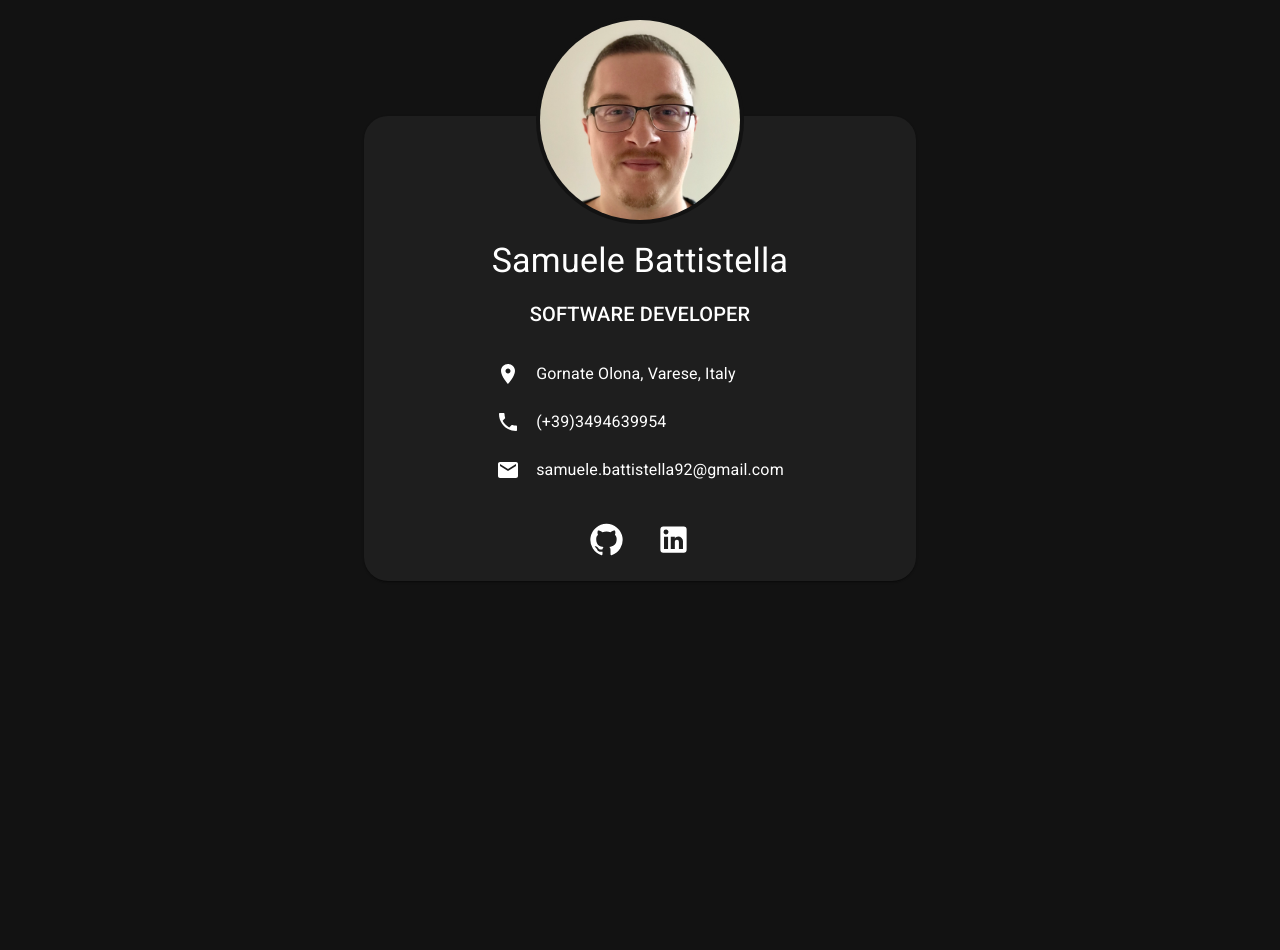
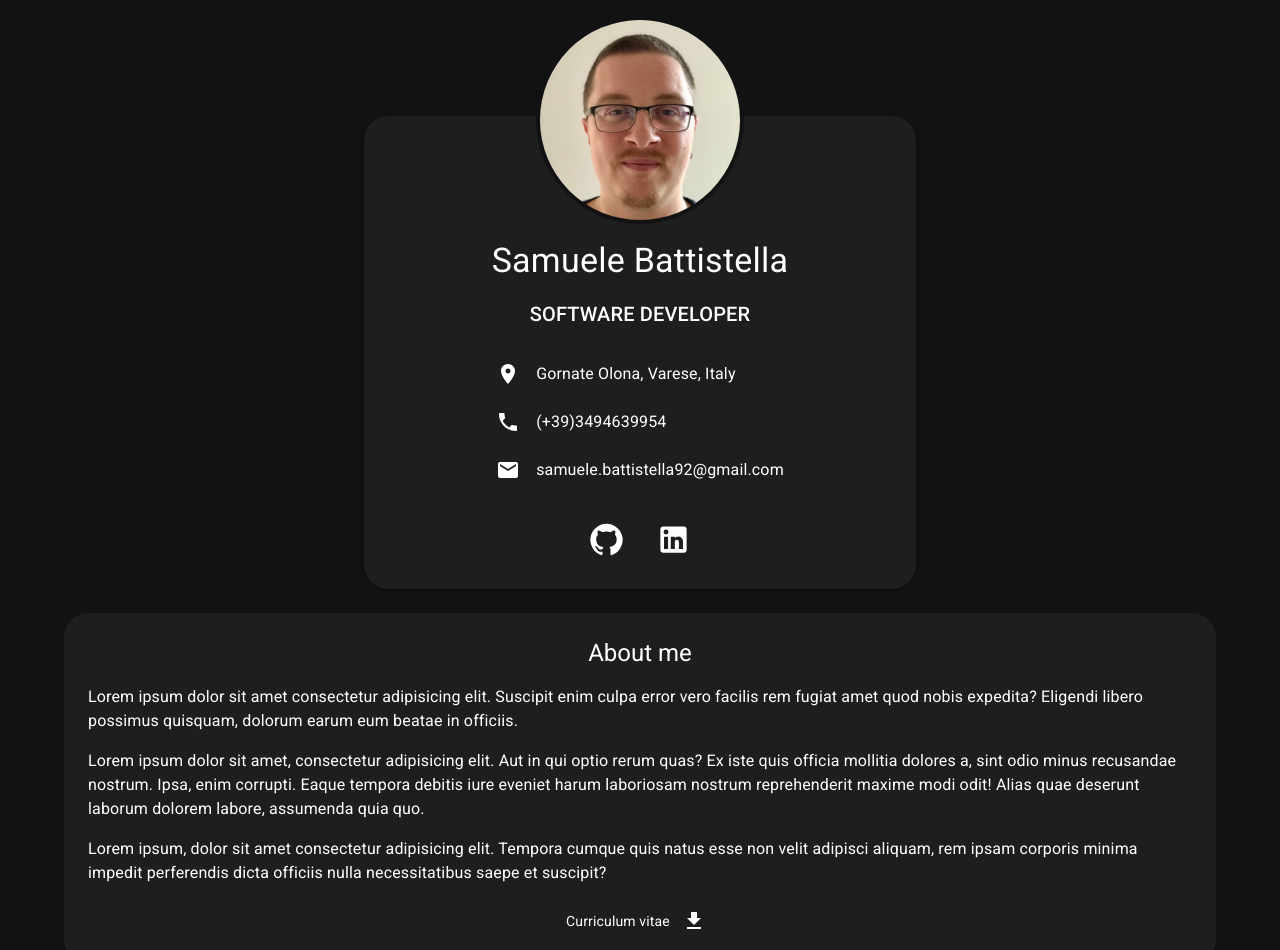
Before and after one commit to battistar/battistar.github.io, a React (Create React App) app: page / in a window 1280 px wide. Shown: the top 950 px of the page. Before the commit the page ends 800 px from the top, so only its background shows below. Built offline with nearby package versions, Linux system fonts and the light colour scheme.

Commit message:
Add about me section

```diff
--- a/src/App.tsx
+++ b/src/App.tsx
@@ -1,12 +1,14 @@
-import { Avatar, Box, Container, IconButton, Paper, Stack, Typography } from '@mui/material';
+import { Avatar, Box, Container, IconButton, Paper, Stack, Tooltip, Typography } from '@mui/material';
 import {
   LocationOn as LocationIcon,
   Phone as PhoneIcon,
   Mail as MailIcon,
   GitHub as GitHubIcon,
   LinkedIn as LinkedinIcon,
+  Download as DownloadIcon,
 } from '@mui/icons-material';
 import profileImg from 'assets/profile.jpeg';
+import curriculumPdf from 'assets/curriculum.pdf';
 
 const GIT_HUB_URL = 'https://github.com/battistar';
 const LINKEDIN_URL = 'https://www.linkedin.com/in/samuele-battistella-ab15b3141';
@@ -15,7 +17,7 @@ const Head = (): JSX.Element => {
   return (
     <Container maxWidth="sm">
       <Box sx={{ mt: { xs: '91px', md: '116px' } }}>
-        <Paper sx={{ position: 'relative', borderRadius: 6, pt: { xs: '99px', md: '124px' }, pb: 2, px: 2 }}>
+        <Paper sx={{ position: 'relative', borderRadius: 6, pt: { xs: '99px', md: '124px' }, pb: 3, px: 3 }}>
           <Box
             sx={{
               position: 'absolute',
@@ -101,11 +103,51 @@ const Head = (): JSX.Element => {
   );
 };
 
+const About = (): JSX.Element => {
+  return (
+    <Container maxWidth="lg" sx={{ my: 3 }}>
+      <Paper sx={{ borderRadius: 6, p: 3 }}>
+        <Stack gap={2} sx={{ alignItems: 'center' }}>
+          <Typography variant="h5" component="div">
+            About me
+          </Typography>
+          <Typography variant="body1">
+            Lorem ipsum dolor sit amet consectetur adipisicing elit. Suscipit enim culpa error vero facilis rem fugiat
+            amet quod nobis expedita? Eligendi libero possimus quisquam, dolorum earum eum beatae in officiis.
+          </Typography>
+          <Typography variant="body1">
+            Lorem ipsum dolor sit amet, consectetur adipisicing elit. Aut in qui optio rerum quas? Ex iste quis officia
+            mollitia dolores a, sint odio minus recusandae nostrum. Ipsa, enim corrupti. Eaque tempora debitis iure
+            eveniet harum laboriosam nostrum reprehenderit maxime modi odit! Alias quae deserunt laborum dolorem labore,
+            assumenda quia quo.
+          </Typography>
+          <Typography variant="body1">
+            Lorem ipsum, dolor sit amet consectetur adipisicing elit. Tempora cumque quis natus esse non velit adipisci
+            aliquam, rem ipsam corporis minima impedit perferendis dicta officiis nulla necessitatibus saepe et
+            suscipit?
+          </Typography>
+          <Stack direction="row" sx={{ alignItems: 'center' }}>
+            <Typography variant="body2" sx={{ mr: '4px' }}>
+              Curriculum vitae
+            </Typography>
+            <Tooltip title="Download CV" placement="right">
+              <IconButton href={curriculumPdf} target="_blank">
+                <DownloadIcon />
+              </IconButton>
+            </Tooltip>
+          </Stack>
+        </Stack>
+      </Paper>
+    </Container>
+  );
+};
+
 const App = (): JSX.Element => {
   return (
-    <div>
+    <>
       <Head />
-    </div>
+      <About />
+    </>
   );
 };
 
```
